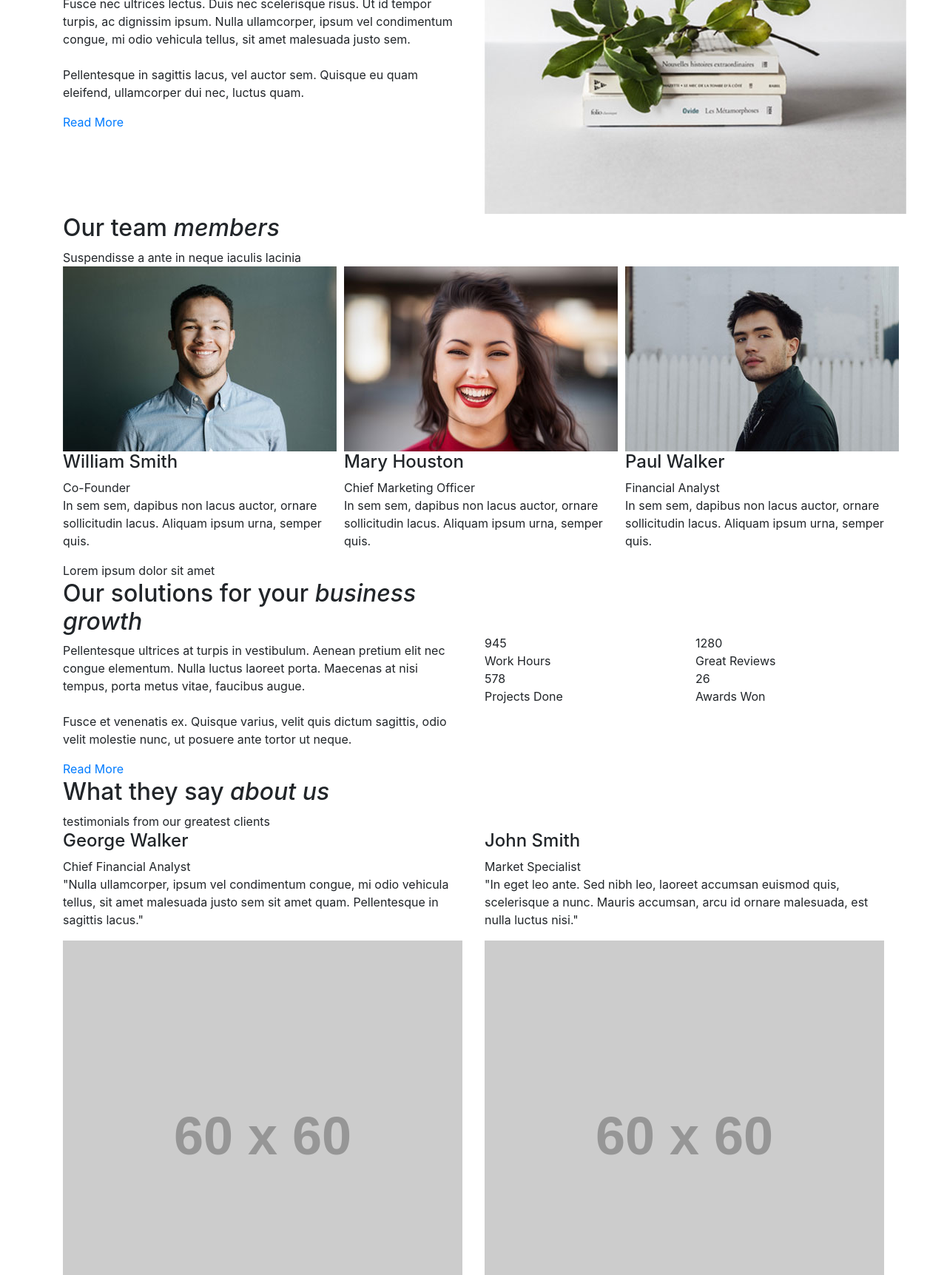
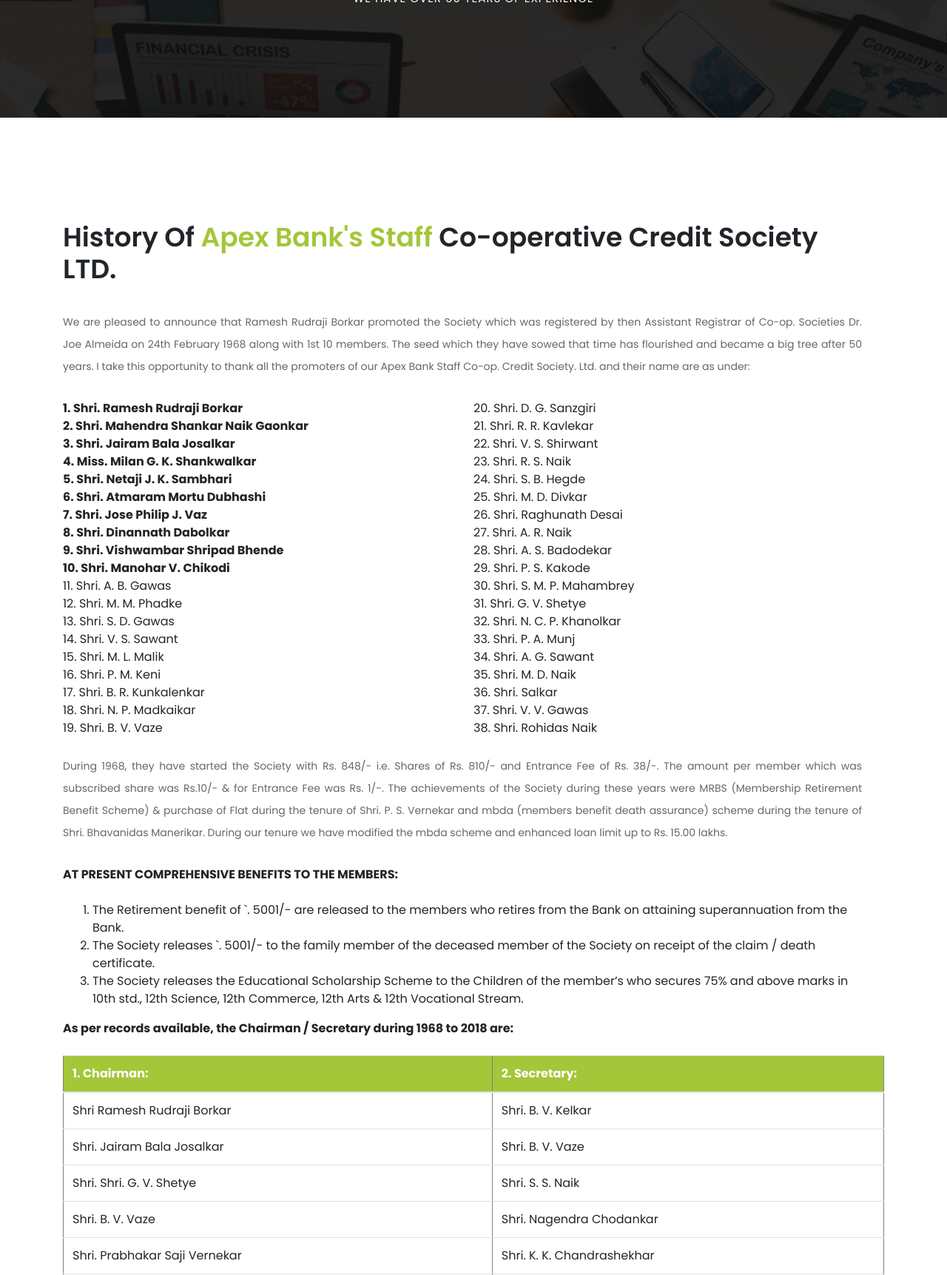
Before and after one commit to sanjeetkanekar/apbsccs, a plain HTML site: page about.html in a window 1280 px wide. Shown: the part 455-2178 px from the top of the page at 74% size. Drawn offline with Linux system fonts and the light colour scheme; placeholder pictures from the web are drawn by us.

Commit message:
about us page

```diff
--- a/about.html
+++ b/about.html
@@ -9,22 +9,16 @@
     <meta name="author" content="TemplateMo">
     <link href="https://fonts.googleapis.com/css?family=Poppins:100,200,300,400,500,600,700,800,900&display=swap" rel="stylesheet">
 
-    <title>Finance Business - About Page</title>
+    <title>The Apex Banks Staff Co-operative Credit Society</title>
 
     <!-- Bootstrap core CSS -->
     <link href="vendor/bootstrap/css/bootstrap.min.css" rel="stylesheet">
 
     <!-- Additional CSS Files -->
     <link rel="stylesheet" href="assets/css/fontawesome.css">
-    <link rel="stylesheet" href="assets/css/templatemo-finance-business.css">
+    <link rel="stylesheet" href="assets/css/apexbankstaff.css">
     <link rel="stylesheet" href="assets/css/owl.css">
-<!--
 
-Finance Business TemplateMo
-
-https://templatemo.com/tm-545-finance-business
-
--->
   </head>
 
   <body>
@@ -40,21 +34,19 @@
     <!-- ***** Preloader End ***** -->
 
     <!-- Header -->
-    <div class="sub-header">
+    <div class="title-bar">
       <div class="container">
         <div class="row">
-          <div class="col-md-8 col-xs-12">
+          <div class="brand-name col-md-8 col-xs-8 col-sm-8">
+            <img src="assets/images/apexlogo.svg" alt="">
+            <h2>The <span>Apex Bank's Staff</span><br> Co-operative Credit Society LTD.</h2>
+          </div>
+          <div class="brand-info col-md-4 col-xs-4">
+            <img src="assets/images/50years.svg" alt="">
             <ul class="left-info">
-              <li><a href="#"><i class="fa fa-clock-o"></i>Mon-Fri 09:00-17:00</a></li>
+              <li><a href="#"><i class="fa fa-clock-o"></i> <span>Mon-Fri:</span>  10 Am-5 Pm</a></li>
+              <li><a href="#"><i class="fa fa-clock-o"></i><span>1 <sup>st</sup>,3<sup>rd</sup>Sat:</span> 10 Am-5 Pm</a></li>
               <li><a href="#"><i class="fa fa-phone"></i>090-080-0760</a></li>
-            </ul>
-          </div>
-          <div class="col-md-4">
-            <ul class="right-icons">
-              <li><a href="#"><i class="fa fa-facebook"></i></a></li>
-              <li><a href="#"><i class="fa fa-twitter"></i></a></li>
-              <li><a href="#"><i class="fa fa-linkedin"></i></a></li>
-              <li><a href="#"><i class="fa fa-behance"></i></a></li>
             </ul>
           </div>
         </div>
@@ -64,12 +56,14 @@
     <header class="">
       <nav class="navbar navbar-expand-lg">
         <div class="container">
-          <a class="navbar-brand" href="index.html"><h2>Finance Business</h2></a>
+          <!-- <a class="navbar-brand" href="index.html"><h2>Finance Business</h2></a> -->
           <button class="navbar-toggler" type="button" data-toggle="collapse" data-target="#navbarResponsive" aria-controls="navbarResponsive" aria-expanded="false" aria-label="Toggle navigation">
             <span class="navbar-toggler-icon"></span>
           </button>
+          <div class="row">
+            <div class="col-md-12">
               <div class="collapse navbar-collapse" id="navbarResponsive">
-            <ul class="navbar-nav ml-auto">
+                <ul class="navbar-nav navbar-center">
                   <li class="nav-item">
                     <a class="nav-link" href="index.html">Home
                       <span class="sr-only">(current)</span>
@@ -79,12 +73,29 @@
                     <a class="nav-link" href="about.html">About Us</a>
                   </li>
                   <li class="nav-item">
-                <a class="nav-link" href="services.html">Our Services</a>
+                    <a class="nav-link" href="contact.html">Board of Directors</a>
+                  </li>
+                  <li class="nav-item">
+                    <a class="nav-link" href="contact.html">Investment Schemes</a>
+                  </li>
+                  <li class="nav-item">
+                    <a class="nav-link" href="services.html">Term Loans</a>
+                  </li>
+                  <li class="nav-item">
+                    <a class="nav-link" href="contact.html">Term Deposits</a>
+                  </li>
+                  <li class="nav-item">
+                    <a class="nav-link" href="contact.html">Gallery</a>
+                  </li>
+                  <li class="nav-item">
+                    <a class="nav-link" href="contact.html">News</a>
                   </li>
                   <li class="nav-item">
                     <a class="nav-link" href="contact.html">Contact Us</a>
                   </li>
                 </ul>
+              </div>
+            </div>
           </div>
         </div>
       </nav>
@@ -96,7 +107,7 @@
         <div class="row">
           <div class="col-md-12">
             <h1>About Us</h1>
-            <span>We have over 20 years of experience</span>
+            <span>We have over 50 years of experience</span>
           </div>
         </div>
       </div>
@@ -108,162 +119,106 @@
           <div class="col-md-12">
             <div class="more-info-content">
               <div class="row">
-                <div class="col-md-6 align-self-center">
+                <div class="col-md-12 align-self-center">
                   <div class="right-content">
-                    <span>our solid background on finance</span>
-                    <h2>Get to know about <em>our company</em></h2>
-                    <p>Fusce nec ultrices lectus. Duis nec scelerisque risus. Ut id tempor turpis, ac dignissim ipsum. Nulla ullamcorper, ipsum vel condimentum congue, mi odio vehicula tellus, sit amet malesuada justo sem.
-                    <br><br>Pellentesque in sagittis lacus, vel auctor sem. Quisque eu quam eleifend, ullamcorper dui nec, luctus quam.</p>
-                    <a href="" class="filled-button">Read More</a>
+                    <h2>History Of <em>Apex Bank's Staff</em> Co-operative Credit Society LTD. </h2>
+                    <p>We are pleased to announce that Ramesh Rudraji Borkar promoted the Society which was registered by then Assistant Registrar of Co-op. Societies Dr. Joe Almeida on 24th February 1968 along with 1st 10 members. The seed which they have sowed that time has flourished and became a big tree after 50 years. I take this opportunity to thank all the promoters of our Apex Bank Staff Co-op. Credit Society. Ltd. and their name are as under:</p>
+                    <div class="row">
+                      <div class="col-md-6">
+                        <ul>
+                          <li style="font-weight: bold;">1.	Shri. Ramesh Rudraji Borkar</li>
+                          <li style="font-weight: bold;">2.	Shri. Mahendra Shankar  Naik Gaonkar</li>
+                          <li style="font-weight: bold;">3.	Shri. Jairam Bala Josalkar</li>
+                          <li style="font-weight: bold;">4.	Miss. Milan G. K. Shankwalkar</li>
+                          <li style="font-weight: bold;">5.	Shri. Netaji J. K. Sambhari</li>
+                          <li style="font-weight: bold;">6.	Shri. Atmaram Mortu Dubhashi</li>
+                          <li style="font-weight: bold;">7.	Shri. Jose Philip J. Vaz</li>
+                          <li style="font-weight: bold;">8.	Shri. Dinannath Dabolkar</li>
+                          <li style="font-weight: bold;">9.	Shri. Vishwambar Shripad Bhende</li>
+                          <li style="font-weight: bold;">10.	Shri. Manohar V. Chikodi</li>
+                          <li>11.	Shri. A. B. Gawas</li>
+                          <li>12.	Shri. M. M. Phadke</li>
+                          <li>13.	Shri. S. D. Gawas</li>
+                          <li>14.	Shri. V. S. Sawant</li>
+                          <li>15.	Shri. M. L. Malik</li>
+                          <li>16.	Shri. P. M. Keni</li>
+                          <li>17.	Shri. B. R. Kunkalenkar</li>
+                          <li>18.	Shri. N. P. Madkaikar</li>
+                          <li>19.	Shri. B. V. Vaze</li>
+                        </ul>
+                      </div>
+                      <div class="col-md-6">
+                        <ul>
+                          <li>20.	Shri. D. G. Sanzgiri</li>
+                          <li>21.	Shri. R. R. Kavlekar</li>
+                          <li>22.	Shri. V. S. Shirwant</li>
+                          <li>23.	Shri. R. S. Naik</li>
+                          <li>24.	Shri. S. B. Hegde</li>
+                          <li>25.	Shri. M. D. Divkar</li>
+                          <li>26.	Shri. Raghunath Desai</li>
+                          <li>27.	Shri. A. R. Naik</li>
+                          <li>28.	Shri. A. S. Badodekar</li>
+                          <li>29.	Shri. P. S. Kakode</li>
+                          <li>30.	Shri. S. M. P. Mahambrey</li>
+                          <li>31.	Shri. G. V. Shetye</li>
+                          <li>32.	Shri. N. C. P. Khanolkar</li>
+                          <li>33.	Shri. P. A. Munj</li>
+                          <li>34.	Shri. A. G. Sawant</li>
+                          <li>35.	Shri. M. D. Naik</li>
+                          <li>36.	Shri. Salkar</li>
+                          <li>37.	Shri. V. V. Gawas</li>
+                          <li>38.	Shri. Rohidas Naik</li>
+                        </ul>
                       </div>
                     </div>
-                <div class="col-md-6">
-                  <div class="left-image">
-                    <img src="assets/images/about-image.jpg" alt="">
+                    <br>
+                    <p>
+                      During 1968, they have started the Society with Rs. 848/- i.e. Shares of Rs. 810/- and Entrance Fee of Rs. 38/-. The amount per member which was subscribed share was Rs.10/- & for Entrance Fee was Rs. 1/-. The achievements of the Society during these years were MRBS (Membership Retirement Benefit Scheme) & purchase of Flat during the tenure of Shri. P. S. Vernekar and mbda (members benefit death assurance) scheme during the tenure of Shri. Bhavanidas Manerikar. During our tenure we have modified the mbda scheme and enhanced loan limit up to Rs. 15.00 lakhs.
+                    </p>
+                    <b>AT PRESENT COMPREHENSIVE BENEFITS TO THE MEMBERS:</b>
+                    <br><br>
+                    <ol>
+                      <li>The Retirement benefit of `. 5001/- are released to the members who retires from the Bank on attaining superannuation from the Bank.</li>
+                      <li>The Society releases `. 5001/- to the family member of the deceased member of the Society on receipt of the claim / death certificate. </li>
+                      <li>The Society releases the Educational Scholarship Scheme to the Children of the member’s who secures 75% and above marks in 10th std., 12th Science, 12th Commerce, 12th Arts & 12th Vocational Stream.</li>
+                    </ol>
+                    <b style="font-weight: bold;">
+                      As per records available, the Chairman / Secretary during 1968 to 2018 are:
+                    </b> <br><br>
+                  </div>
+                  <table class="table" border="1">
+                    <thead>
+                    <tr><th>1. Chairman:</th><th>2. Secretary: </th></tr>
+                    </thead>
+                    <tbody>
+                    <tr><td>Shri Ramesh Rudraji Borkar</td><td>Shri. B. V. Kelkar</td></tr>
+                    <tr><td>Shri. Jairam Bala Josalkar</td><td>Shri. B. V. Vaze</td></tr>
+                    <tr><td>Shri. Shri. G. V. Shetye</td><td>Shri. S. S. Naik</td></tr>
+                    <tr><td>Shri. B. V. Vaze</td><td>Shri. Nagendra Chodankar</td></tr>
+                    <tr><td>Shri. Prabhakar Saji Vernekar</td><td>Shri. K. K. Chandrashekhar</td></tr>
+                    <tr><td>Shri. Chandrahas N. Salkar</td><td>Shri. Prashant R. Naik</td></tr>
+                    <tr><td>Shri. Chandrakant G. Govekar</td><td>Shri. Sanjay P. Raikar</td></tr>
+                    <tr><td>Shri. Pramend C. Amonkar</td><td>Shri. Muller Fernandes</td></tr>
+                    <tr><td>Shri. Sharad Gad</td></tr>
+                    <tr><td>Shri. Bhavanidas Manerikar</td></tr>
+                    <tr><td>Shri. Sudesh K. Nagvenkar</td></tr>
+                    </tbody>
+                  </table> <br>
+                  <b>Flat was purchased during the Committee headed by: </b>
+                  <br><br>
+                  <table class="table" border="1">
+                    <tbody>
+                    <tr><td>Shri. P. S. Vernekar</td><td>Chairman</td></tr>
+                    <tr><td>Shri. Ratnakant A Shirodkar</td><td> Vice Chairman</td></tr>
+                    <tr><td>Shri. S. S. Naik</td><td> Secretary</td></tr>
+                    <tr><td>Shri. C. P. Vernekar </td><td>Director</td></tr>
+                    <tr><td>Shri. H. B. Sawant</td><td> Director</td></tr>
+                    <tr><td>Late Dinesh Karekar</td><td> Director</td></tr>
+                    <tr><td>Late Pradeep Fondekar</td><td> Director</td></tr>
+                    </tbody>
+                    </table>
                 </div>
               </div>
-              </div>
-            </div>
-          </div>
-        </div>
-      </div>
-    </div>
-
-    <div class="team">
-      <div class="container">
-        <div class="row">
-          <div class="col-md-12">
-            <div class="section-heading">
-              <h2>Our team <em>members</em></h2>
-              <span>Suspendisse a ante in neque iaculis lacinia</span>
-            </div>
-          </div>
-          <div class="col-md-4">
-            <div class="team-item">
-              <img src="assets/images/team_01.jpg" alt="">
-              <div class="down-content">
-                <h4>William Smith</h4>
-                <span>Co-Founder</span>
-                <p>In sem sem, dapibus non lacus auctor, ornare sollicitudin lacus. Aliquam ipsum urna, semper quis.</p>
-              </div>
-            </div>
-          </div>
-          <div class="col-md-4">
-            <div class="team-item">
-              <img src="assets/images/team_02.jpg" alt="">
-              <div class="down-content">
-                <h4>Mary Houston</h4>
-                <span>Chief Marketing Officer</span>
-                <p>In sem sem, dapibus non lacus auctor, ornare sollicitudin lacus. Aliquam ipsum urna, semper quis.</p>
-              </div>
-            </div>
-          </div>
-          <div class="col-md-4">
-            <div class="team-item">
-              <img src="assets/images/team_03.jpg" alt="">
-              <div class="down-content">
-                <h4>Paul Walker</h4>
-                <span>Financial Analyst</span>
-                <p>In sem sem, dapibus non lacus auctor, ornare sollicitudin lacus. Aliquam ipsum urna, semper quis.</p>
-              </div>
-            </div>
-          </div>
-        </div>
-      </div>
-    </div>
-
-    <div class="fun-facts">
-      <div class="container">
-        <div class="row">
-          <div class="col-md-6">
-            <div class="left-content">
-              <span>Lorem ipsum dolor sit amet</span>
-              <h2>Our solutions for your <em>business growth</em></h2>
-              <p>Pellentesque ultrices at turpis in vestibulum. Aenean pretium elit nec congue elementum. Nulla luctus laoreet porta. Maecenas at nisi tempus, porta metus vitae, faucibus augue.
-              <br><br>Fusce et venenatis ex. Quisque varius, velit quis dictum sagittis, odio velit molestie nunc, ut posuere ante tortor ut neque.</p>
-              <a href="" class="filled-button">Read More</a>
-            </div>
-          </div>
-          <div class="col-md-6 align-self-center">
-            <div class="row">
-              <div class="col-md-6">
-                <div class="count-area-content">
-                  <div class="count-digit">945</div>
-                  <div class="count-title">Work Hours</div>
-                </div>
-              </div>
-              <div class="col-md-6">
-                <div class="count-area-content">
-                  <div class="count-digit">1280</div>
-                  <div class="count-title">Great Reviews</div>
-                </div>
-              </div>
-              <div class="col-md-6">
-                <div class="count-area-content">
-                  <div class="count-digit">578</div>
-                  <div class="count-title">Projects Done</div>
-                </div>
-              </div>
-              <div class="col-md-6">
-                <div class="count-area-content">
-                  <div class="count-digit">26</div>
-                  <div class="count-title">Awards Won</div>
-                </div>
-              </div>
-            </div>
-          </div>
-        </div>
-      </div>
-    </div>
-
-    <div class="testimonials">
-      <div class="container">
-        <div class="row">
-          <div class="col-md-12">
-            <div class="section-heading">
-              <h2>What they say <em>about us</em></h2>
-              <span>testimonials from our greatest clients</span>
-            </div>
-          </div>
-          <div class="col-md-12">
-            <div class="owl-testimonials owl-carousel">
-
-              <div class="testimonial-item">
-                <div class="inner-content">
-                  <h4>George Walker</h4>
-                  <span>Chief Financial Analyst</span>
-                  <p>"Nulla ullamcorper, ipsum vel condimentum congue, mi odio vehicula tellus, sit amet malesuada justo sem sit amet quam. Pellentesque in sagittis lacus."</p>
-                </div>
-                <img src="http://placehold.it/60x60" alt="">
-              </div>
-
-              <div class="testimonial-item">
-                <div class="inner-content">
-                  <h4>John Smith</h4>
-                  <span>Market Specialist</span>
-                  <p>"In eget leo ante. Sed nibh leo, laoreet accumsan euismod quis, scelerisque a nunc. Mauris accumsan, arcu id ornare malesuada, est nulla luctus nisi."</p>
-                </div>
-                <img src="http://placehold.it/60x60" alt="">
-              </div>
-
-              <div class="testimonial-item">
-                <div class="inner-content">
-                  <h4>David Wood</h4>
-                  <span>Chief Accountant</span>
-                  <p>"Ut ultricies maximus turpis, in sollicitudin ligula posuere vel. Donec finibus maximus neque, vitae egestas quam imperdiet nec. Proin nec mauris eu tortor consectetur tristique."</p>
-                </div>
-                <img src="http://placehold.it/60x60" alt="">
-              </div>
-
-              <div class="testimonial-item">
-                <div class="inner-content">
-                  <h4>Andrew Boom</h4>
-                  <span>Marketing Head</span>
-                  <p>"Curabitur sollicitudin, tortor at suscipit volutpat, nisi arcu aliquet dui, vitae semper sem turpis quis libero. Quisque vulputate lacinia nisl ac lobortis."</p>
-                </div>
-                <img src="http://placehold.it/60x60" alt="">
-              </div>
-
             </div>
           </div>
         </div>
@@ -274,17 +229,20 @@
     <footer>
       <div class="container">
         <div class="row">
-          <div class="col-md-3 footer-item">
+          <div class="col-md-3 col-sm-12 col-xs-12 footer-item">
+            <img src="assets/images/apexlogo.svg" alt="">
+          </div>
+          <div class="col-md-3 col-sm-12 col-xs-12 footer-item">
             <h4>Finance Business</h4>
             <p>Vivamus tellus mi. Nulla ne cursus elit,vulputate. Sed ne cursus augue hasellus lacinia sapien vitae.</p>
             <ul class="social-icons">
-              <li><a rel="nofollow" href="https://fb.com/templatemo" target="_blank"><i class="fa fa-facebook"></i></a></li>
+              <li><a rel="nofollow" href="https://fb.com/" target="_blank"><i class="fa fa-facebook"></i></a></li>
               <li><a href="#"><i class="fa fa-twitter"></i></a></li>
               <li><a href="#"><i class="fa fa-linkedin"></i></a></li>
               <li><a href="#"><i class="fa fa-behance"></i></a></li>
             </ul>
           </div>
-          <div class="col-md-3 footer-item">
+          <div class="col-md-3 col-sm-12 col-xs-12 footer-item">
             <h4>Useful Links</h4>
             <ul class="menu-list">
               <li><a href="#">Vivamus ut tellus mi</a></li>
@@ -294,7 +252,7 @@
               <li><a href="#">Lacinia ac sapien</a></li>
             </ul>
           </div>
-          <div class="col-md-3 footer-item">
+          <div class="col-md-3 col-sm-12 col-xs-12 footer-item">
             <h4>Additional Pages</h4>
             <ul class="menu-list">
               <li><a href="#">About Us</a></li>
@@ -304,7 +262,7 @@
               <li><a href="#">Privacy Policy</a></li>
             </ul>
           </div>
-          <div class="col-md-3 footer-item last-item">
+          <!-- <div class="col-md-3 footer-item last-item">
             <h4>Contact Us</h4>
             <div class="contact-form">
               <form id="contact footer-contact" action="" method="post">
@@ -332,7 +290,7 @@
                 </div>
               </form>
             </div>
-          </div>
+          </div> -->
         </div>
       </div>
     </footer>
@@ -341,9 +299,7 @@
       <div class="container">
         <div class="row">
           <div class="col-md-12">
-            <p>Copyright &copy; 2020 Financial Business Co., Ltd.
-
-            - Design: <a rel="nofollow noopener" href="https://templatemo.com" target="_blank">TemplateMo</a></p>
+            <p>Copyright &copy; 2022 The Apex Bank's Staff Co-operative Credit Society LTD.</p>
           </div>
         </div>
       </div>
--- a/assets/css/apexbankstaff.css
+++ b/assets/css/apexbankstaff.css
@@ -1346,3 +1346,12 @@
 		border-bottom: none!important;
 	}
 }
+
+.about-info thead {
+	background-color: #a4c639;
+	color: #fff;
+}
+
+.about-info p{
+	text-align: justify;
+}
```
Lines whose indentation alone changed are shown as unchanged.
